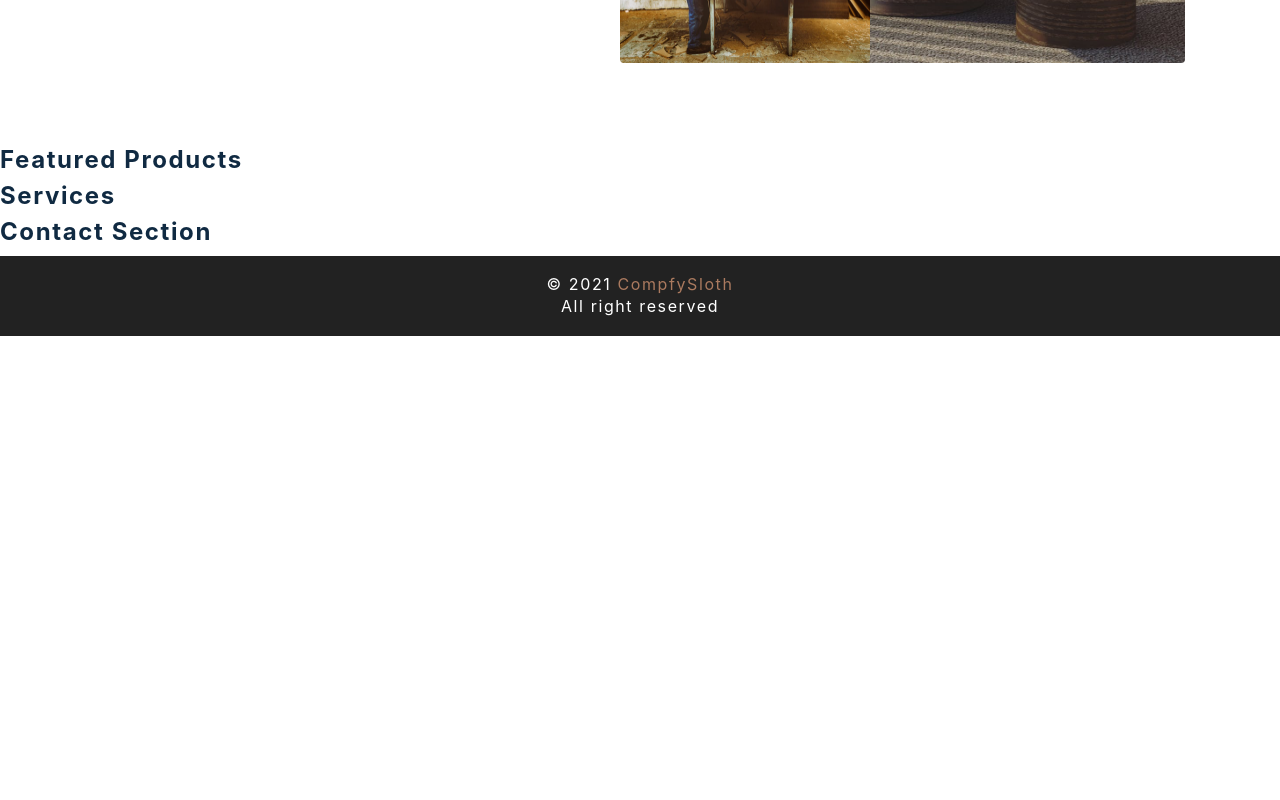
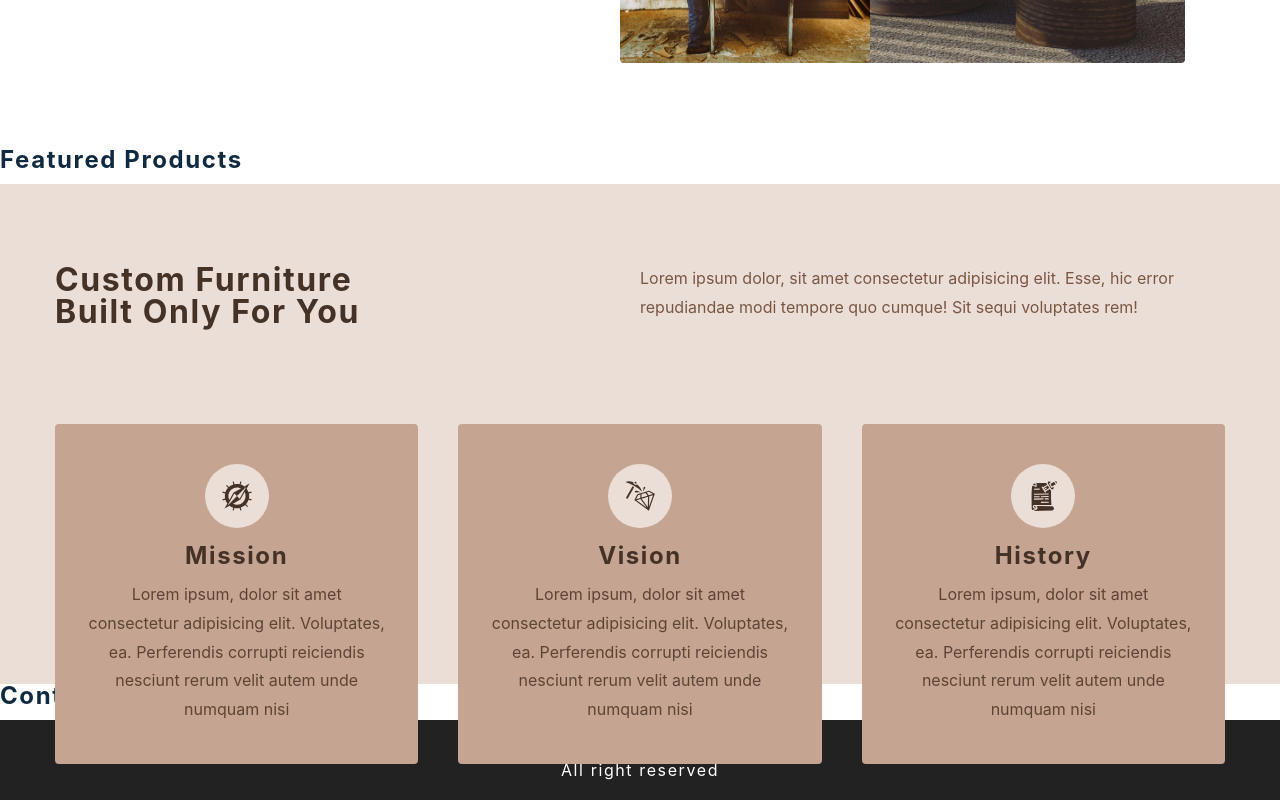
Before and after one commit to wkoziel/React-E-Commerce, a React (Create React App) app: page / in a window 1280 px wide. Shown: the part 652-1452 px from the top of the page. Before the commit the page ends 988 px from the top, so only its background shows below. Built offline with nearby package versions, Linux system fonts and the light colour scheme.

Commit message:
Update Services.js

```diff
--- a/src/components/Services.js
+++ b/src/components/Services.js
@@ -3,7 +3,31 @@
 import { services } from '../utils/constants'
 
 const Services = () => {
-  return <h4>services </h4>
+  return (
+    <Wrapper>
+      <div className='section-center'>
+        <article className='header'>
+          <h3>
+            custom furniture <br />
+            built only for you
+          </h3>
+          <p>
+            Lorem ipsum dolor, sit amet consectetur adipisicing elit. Esse, hic
+            error repudiandae modi tempore quo cumque! Sit sequi voluptates rem!
+          </p>
+        </article>
+        <div className='services-center'>
+          {services.map(({ id, icon, title, text }) => (
+            <article key={id} className='service'>
+              <span className='icon'>{icon}</span>
+              <h4>{title}</h4>
+              <p>{text}</p>
+            </article>
+          ))}
+        </div>
+      </div>
+    </Wrapper>
+  )
 }
 
 const Wrapper = styled.section`
```
